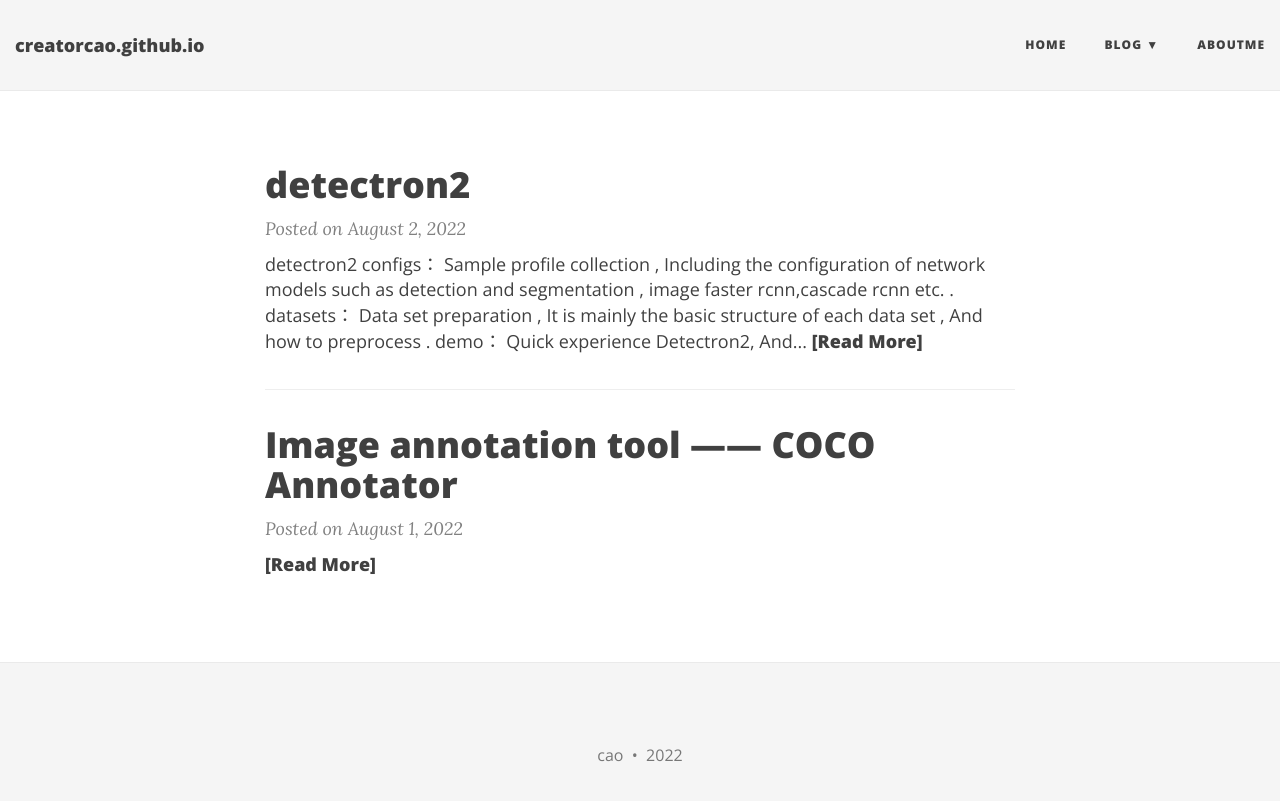
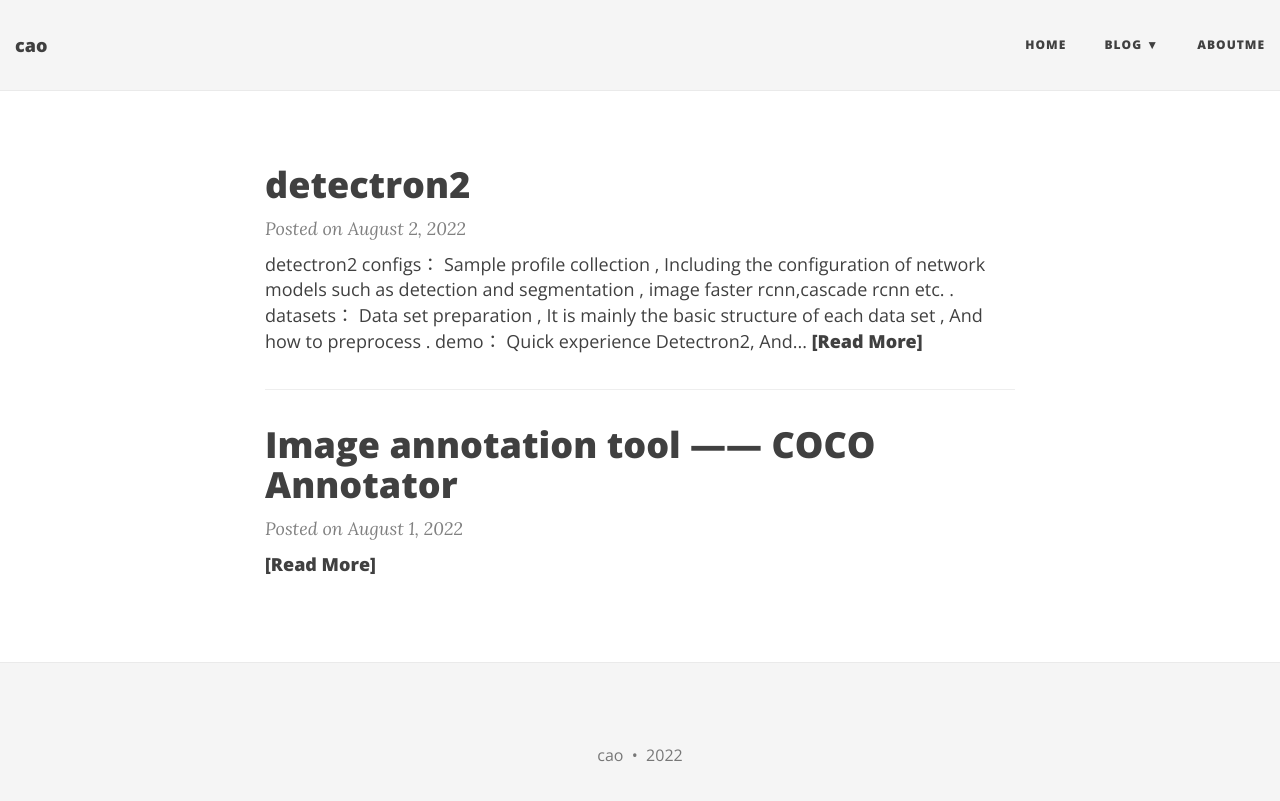
Before and after one commit to creatorcao/creatorcao.github.io, a Jekyll site: the page built from index.html, in a window 1280 px wide. Shown: the top 801 px of the page. Built offline with Jekyll 4.4.1, drawn with Linux system fonts in a browser that asks for light colours; nearby versions of some CDN libraries; the list of posts is cut into pages by our own code.

Commit message:
Update _config.yml

```diff
--- a/_config.yml
+++ b/_config.yml
@@ -13,10 +13,10 @@
 # Of course don't forget to change the username and projectname to YOUR username and project
 
 # Name of website
-#title:
+title: cao
 
 # Short description of your site
-#description:
+description: hi
 
 # --- Navigation bar options --- #
 
```
